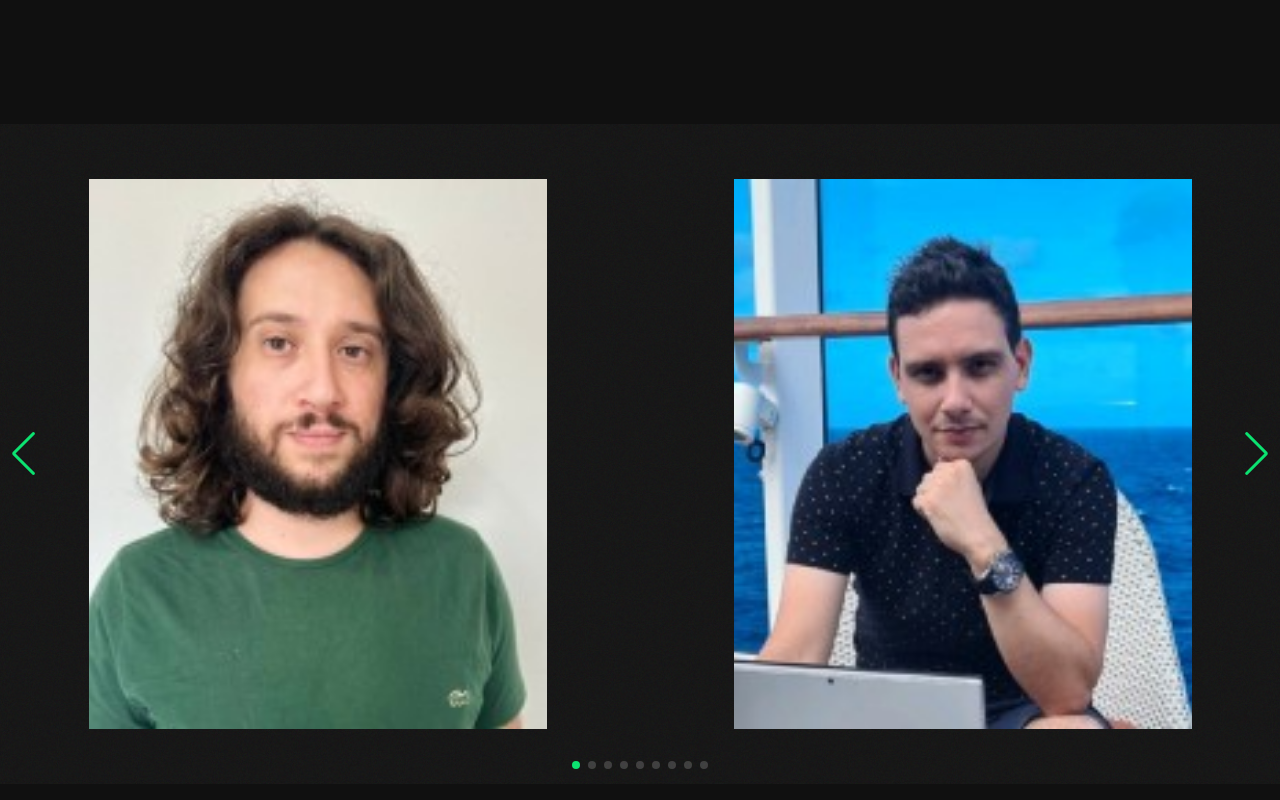
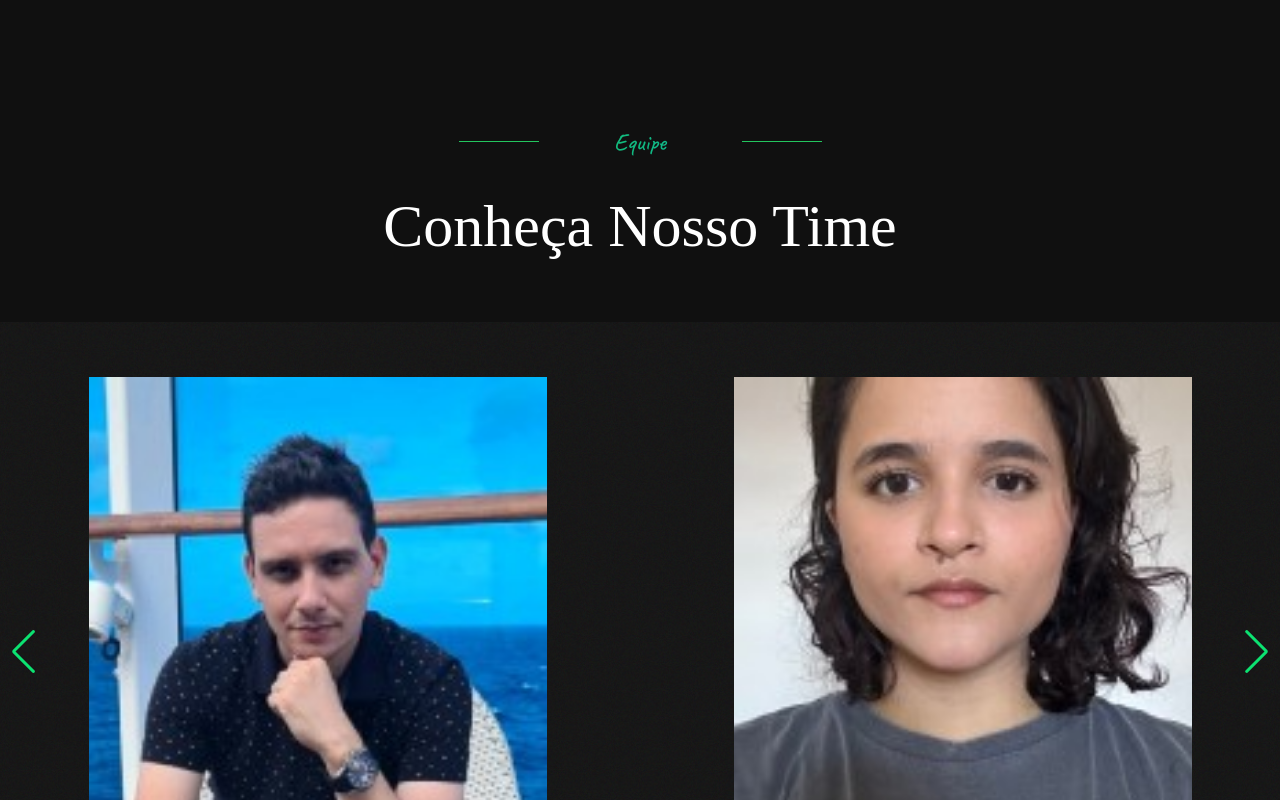
Before and after one commit to Will-Maxwell-yc/site-yees, a React (Vite) app: page / in a window 1280 px wide. Shown: the part 6920-7720 px from the top of the page. Built offline with nearby package versions, Linux system fonts and the light colour scheme.

Commit message:
alteração no titulo

```diff
--- a/src/Components/Team/components/Card/index.jsx
+++ b/src/Components/Team/components/Card/index.jsx
@@ -7,8 +7,6 @@ import { Navigation, Pagination, Autoplay } from "swiper/modules";
 import { TeamList } from "../../../../Utlits/TeamList";
 import { Wrapper, CardContainer, CardImage, CardContent, Nome, Heading, Link, Overlay } from "./style";
 
-
-// Componente Card
 const CardCarousel = () => {
     const [cardsDisplay, setCardsDisplay] = useState(1)
     const [windowWidth, setWindowWidth] = useState(window.outerWidth)
@@ -43,13 +41,16 @@ const CardCarousel = () => {
     return (
         <Wrapper>
             <Swiper
-                modules={[Navigation, Pagination]}
+                modules={[Navigation, Pagination, Autoplay]}
                 spaceBetween={10}
                 slidesPerView={cardsDisplay}
                 navigation
                 pagination={{ clickable: true }}
                 loop={true}
-
+                autoplay={{
+                    delay: 3500,
+                    disableOnInteraction: false
+                }}
             >
                 {TeamList.map((member) => (
                     <SwiperSlide key={member.id}>
--- a/src/Components/Team/components/TeamLayout/index.jsx
+++ b/src/Components/Team/components/TeamLayout/index.jsx
@@ -1,11 +1,16 @@
 import React from 'react'
 import { Container, Wrapper } from './style'
 import Card from '../Card'
+import Title from '../../../Shared/Title/Title'
 
 const TeamLayout = () => {
   return (
     <Wrapper>
         <Container>
+        <Title
+          mainTitle={"Conheça nosso time"}
+          sortTitle={"Equipe"}
+        />
             <Card />
         </Container>
     </Wrapper>
```
